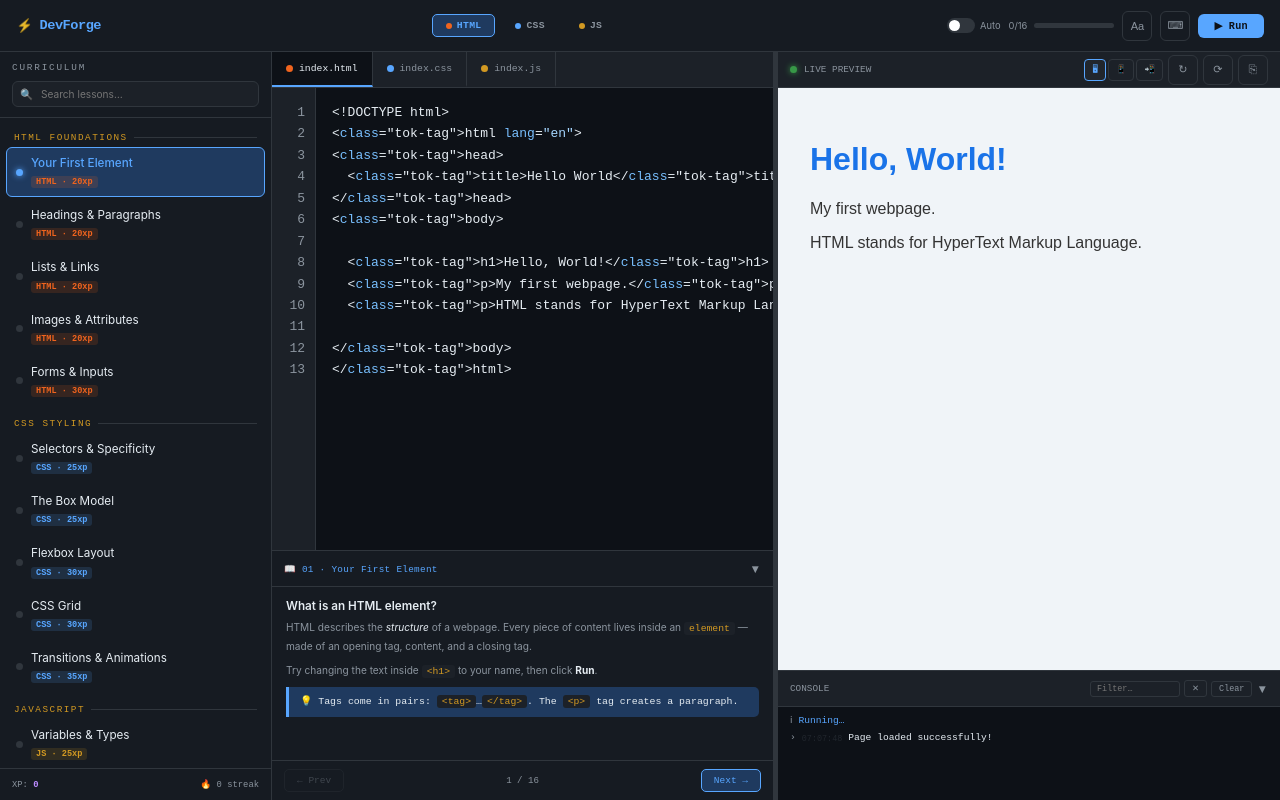
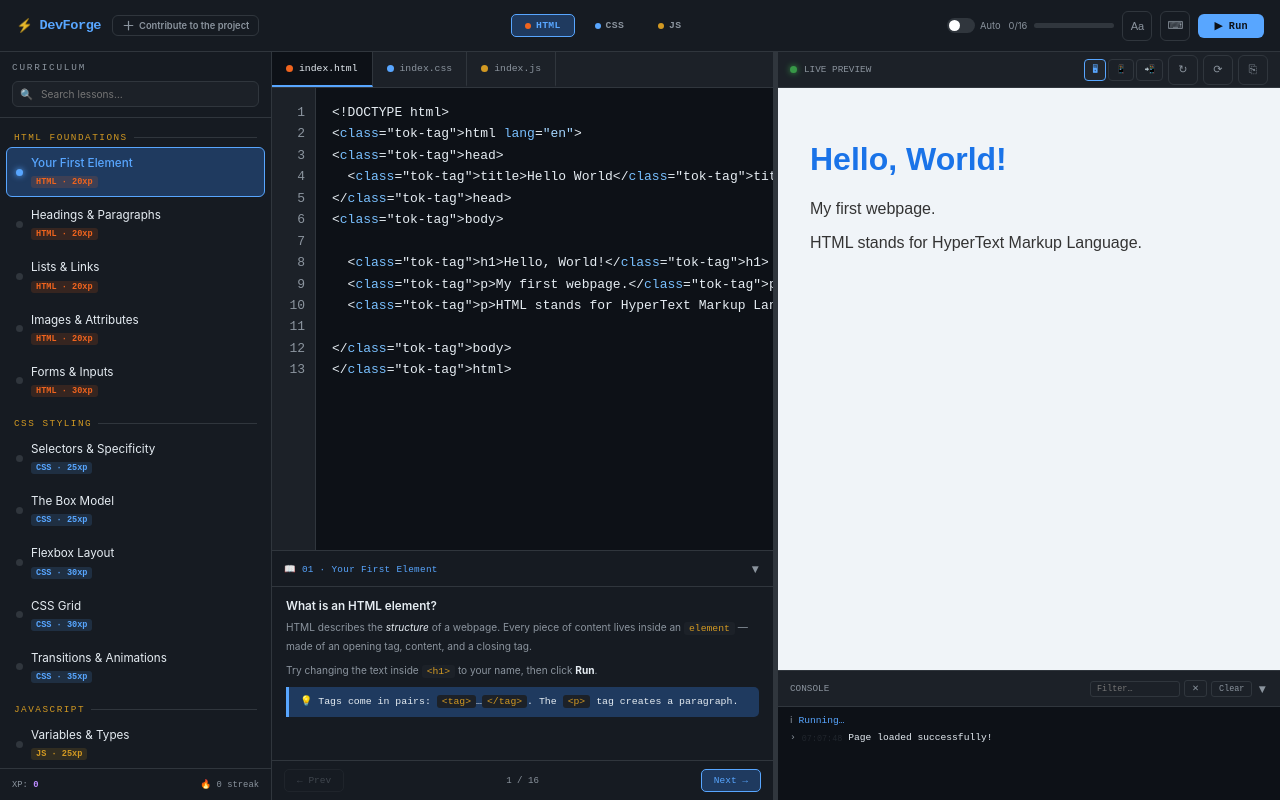
Before and after one commit to arghya29/DevForge, a website: page index.html in a window 1280 px wide. Drawn offline with Linux system fonts and the light colour scheme.

Commit message:
feat: add Contribute to the project button (#73)

```diff
--- a/index.html
+++ b/index.html
@@ -28,6 +28,27 @@
       <div class="logo">
         <span class="logo-icon" aria-hidden="true">⚡</span>
         DevForge
+        <a
+          class="contribute-btn"
+          href="https://github.com/arghya29/DevForge/discussions"
+          target="_blank"
+          rel="noopener noreferrer"
+          aria-label="Contribute to the project (opens in a new tab)"
+        >
+          <svg
+            class="contribute-icon"
+            width="13"
+            height="13"
+            viewBox="0 0 16 16"
+            fill="currentColor"
+            aria-hidden="true"
+          >
+            <path
+              d="M8 2a.75.75 0 0 1 .75.75v4.5h4.5a.75.75 0 0 1 0 1.5h-4.5v4.5a.75.75 0 0 1-1.5 0v-4.5h-4.5a.75.75 0 0 1 0-1.5h4.5v-4.5A.75.75 0 0 1 8 2Z"
+            />
+          </svg>
+          <span class="contribute-text">Contribute to the project</span>
+        </a>
       </div>
 
       <div class="header-center" role="tablist" aria-label="Language selection">
--- a/styles.css
+++ b/styles.css
@@ -131,6 +131,37 @@ header {
   }
 }
 
+.contribute-btn {
+  display: inline-flex;
+  align-items: center;
+  gap: 4px;
+  margin-left: 4px;
+  padding: 3px 9px;
+  font-family: var(--font-ui);
+  font-size: 0.72rem;
+  font-weight: 600;
+  letter-spacing: 0;
+  color: var(--muted);
+  background: transparent;
+  border: 1px solid var(--border);
+  border-radius: 6px;
+  text-decoration: none;
+  white-space: nowrap;
+  transition: all 0.15s;
+}
+.contribute-btn:hover {
+  background: var(--surface2);
+  color: var(--text);
+  border-color: var(--muted);
+}
+.contribute-btn:focus-visible {
+  outline: 2px solid var(--cyan);
+  outline-offset: 2px;
+}
+.contribute-icon {
+  flex-shrink: 0;
+}
+
 .header-center {
   display: flex;
   align-items: center;
@@ -581,6 +612,9 @@ header {
   .tab-btn {
     padding: 4px 8px;
     font-size: 0.7rem;
+  }
+  .contribute-text {
+    display: none;
   }
   .progress-wrap {
     display: none;
```
